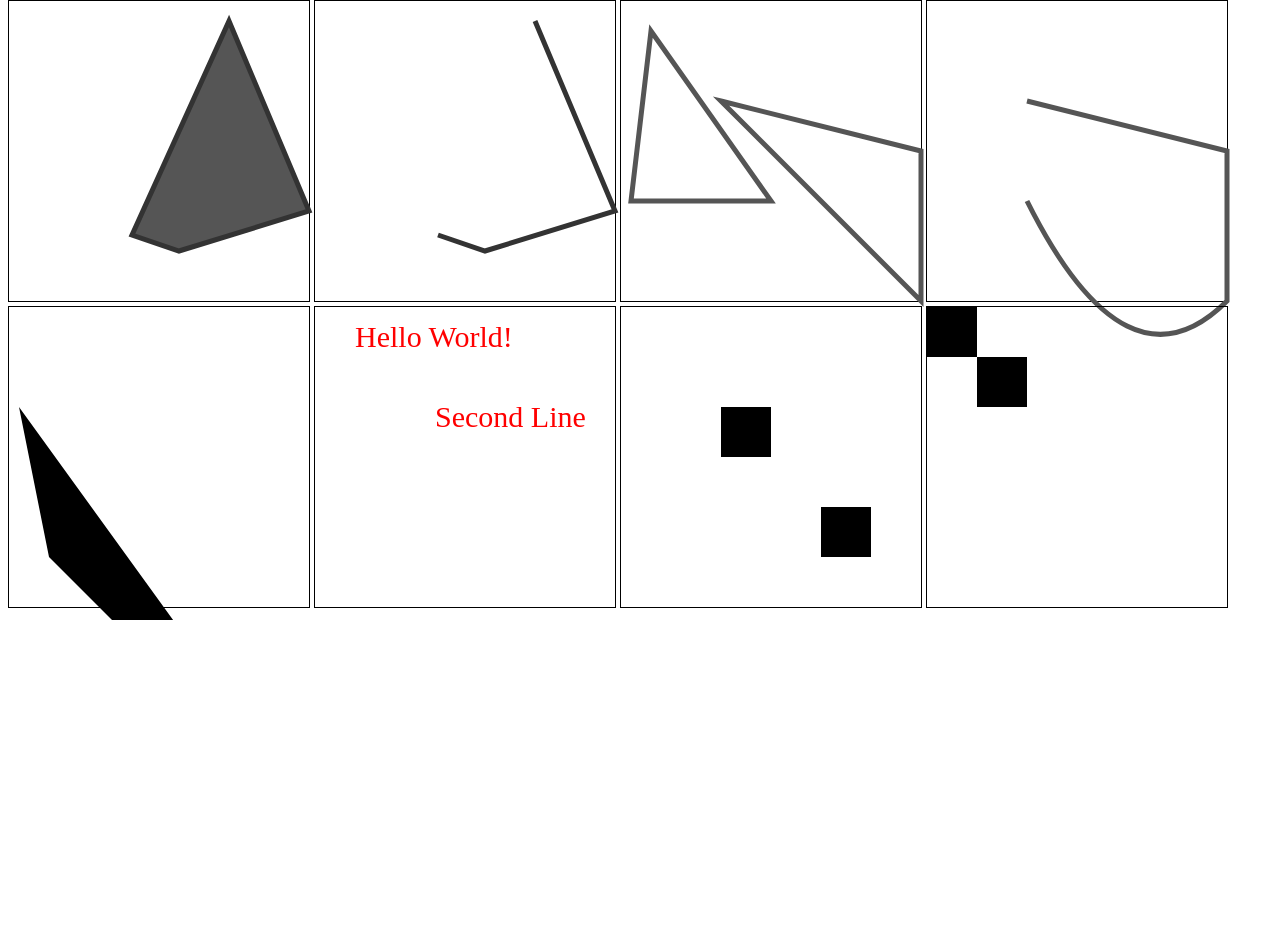
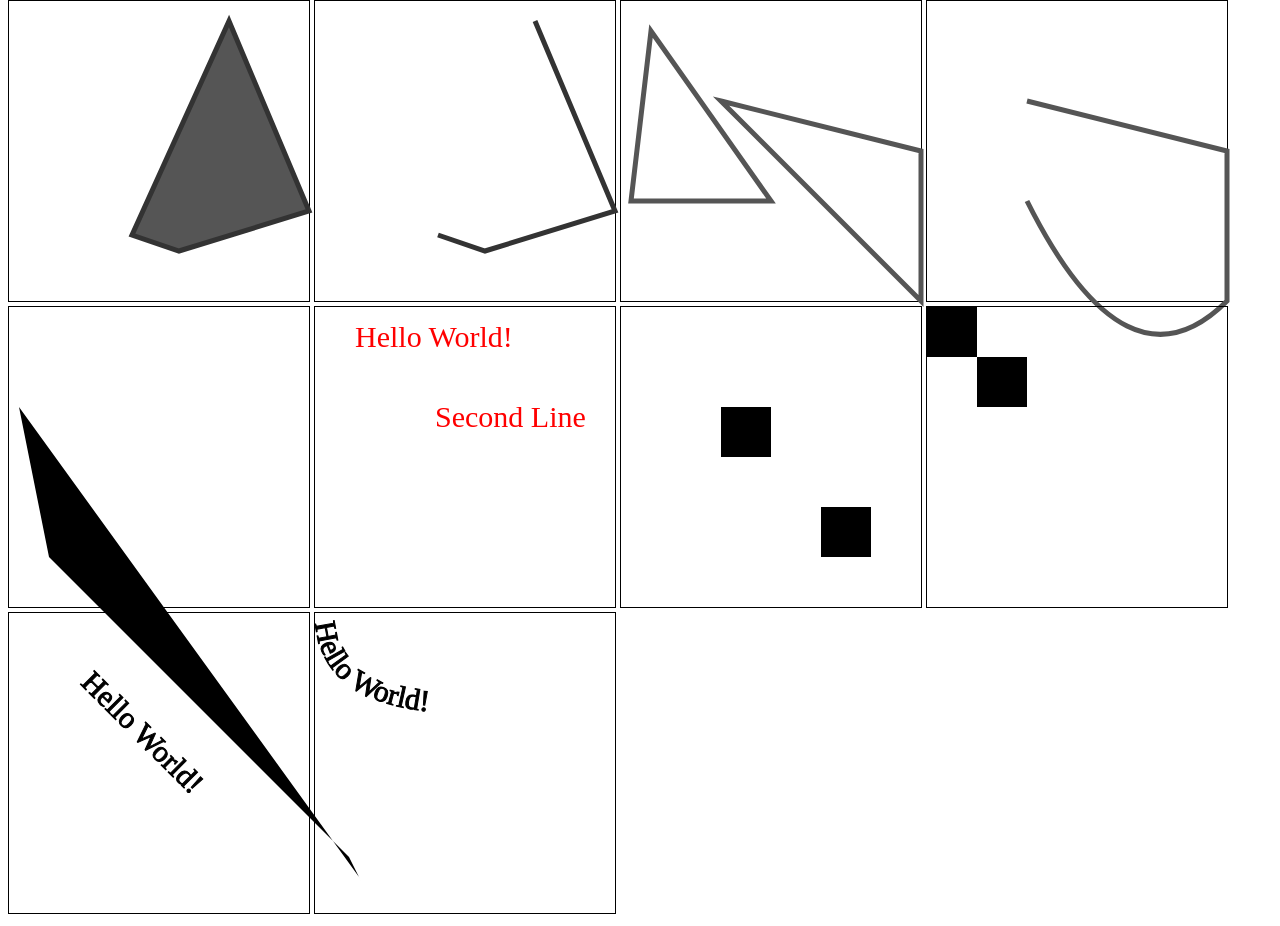
Before and after one commit to mmacdonald1/D3-intro, a website: page index.html in a window 1280 px wide. Shown: the part 386-1312 px from the top of the page. Before the commit the page ends 1006 px from the top, so only its background shows below. Drawn offline with Linux system fonts and the light colour scheme.

Commit message:
slanted and curved text

```diff
--- a/index.html
+++ b/index.html
@@ -137,7 +137,7 @@
         <use xlink:href="#defs" x="100" y="100"></use>
         <use xlink:href="#defs" x="200" y="200"></use>
     </svg>
-        <svg class = "container">
+    <svg class = "container">
         <defs>
            <g id= "def">
             <rect  width= "50" height = "50" x="0" y="0"></rect>
@@ -148,6 +148,26 @@
 
         <use xlink:href="#def"></use>
 
+    </svg>
+    <svg class = "container">
+        <defs>
+            <path id="custom_text_path" d="M0,0 L300,300"></path>
+        </defs>
+        <text x="100" y="100" stroke="#000" font-size="30">
+           <textpath xlink:href="#custom_text_path">
+               Hello World!
+           </textpath>
+        </text>
+    </svg>
+        <svg class = "container">
+        <defs>
+            <path id="custom_text_path2" d="M0,0 Q0,100 150,100"></path>
+        </defs>
+        <text x="10" y="100" stroke="#000" font-size="30">
+           <textpath xlink:href="#custom_text_path2">
+               Hello World!
+           </textpath>
+        </text>
     </svg>
 </body>
 
```
